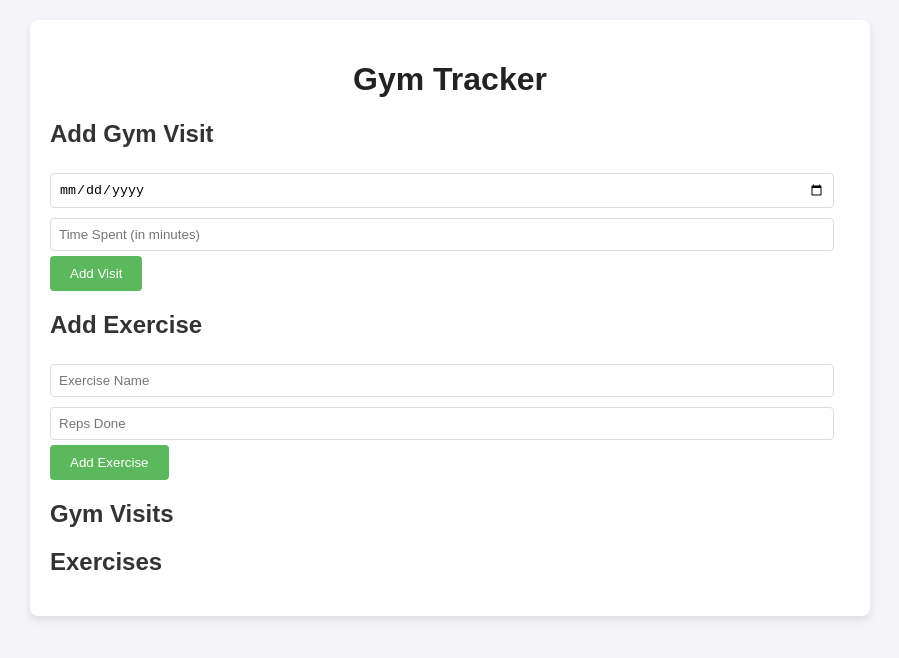
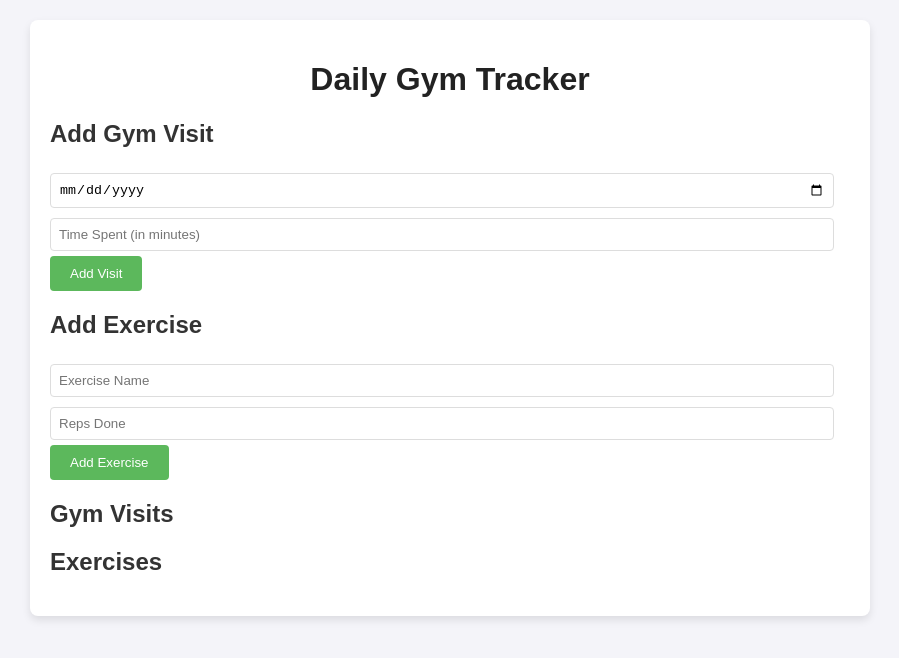
Before and after one commit to gagansingh26/DailyGymTracker, a plain HTML site: page index.html in a window 1280 px wide. Shown: the whole page, without its empty margins (190-1089 px from the left). Drawn offline with Linux system fonts and the light colour scheme.

Commit message:
Updated title to 'Daily Gym Tracker'

```diff
--- a/index.html
+++ b/index.html
@@ -8,7 +8,7 @@
 </head>
 <body>
   <div class="container">
-    <h1>Gym Tracker</h1>
+    <h1>Daily Gym Tracker</h1>
 
     <!-- Add Gym Visit Section -->
     <div class="section">
```
